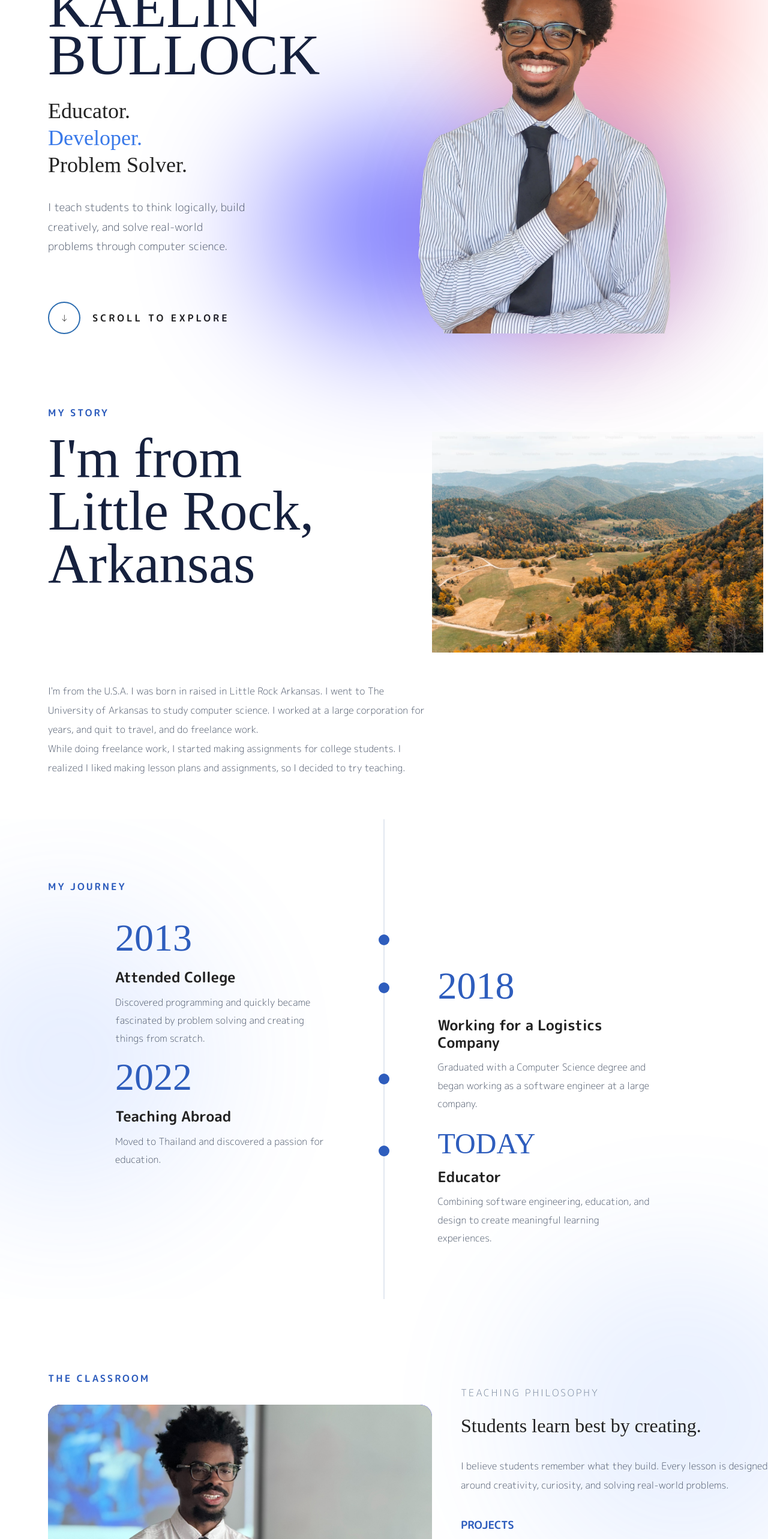
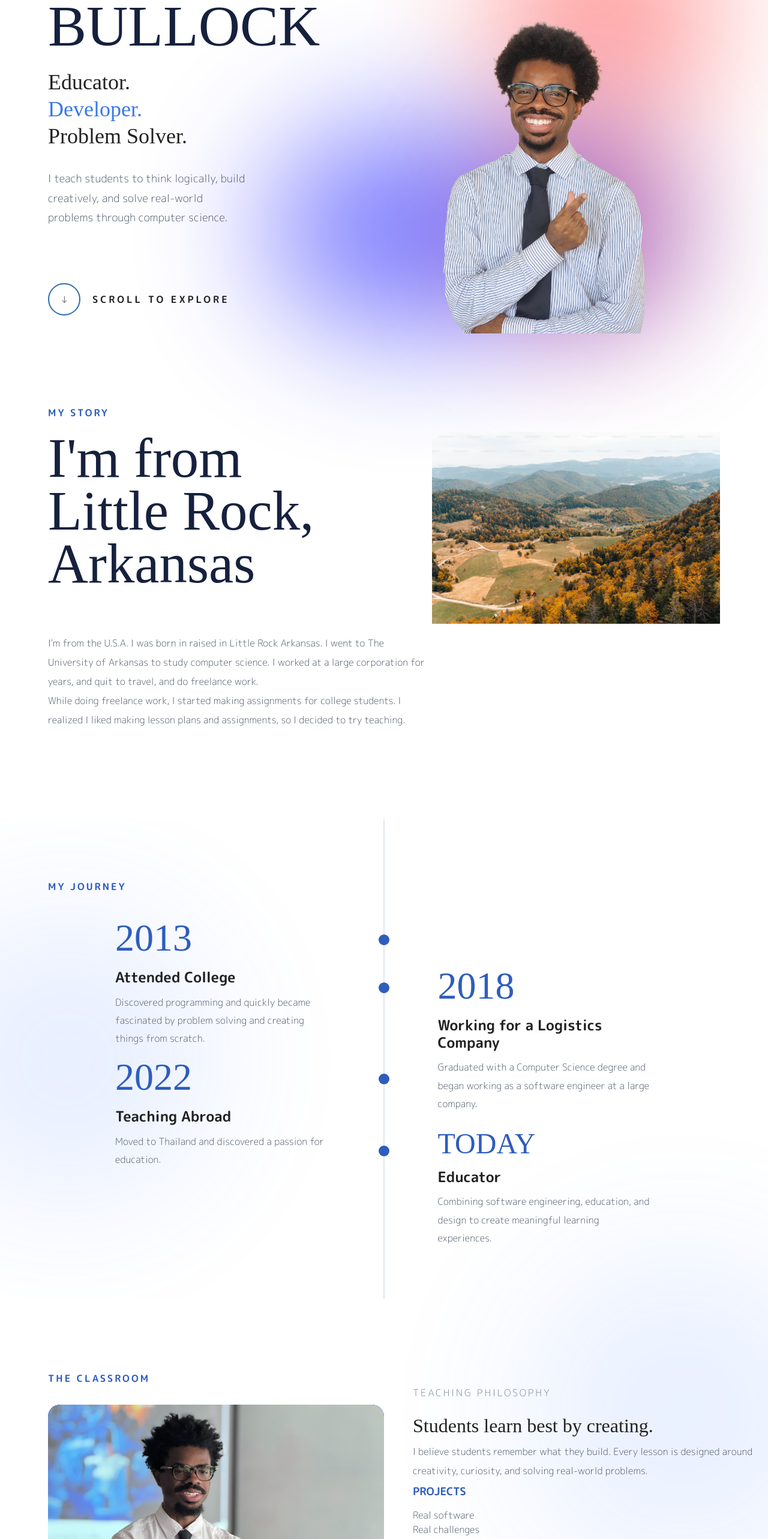
Before and after one commit to KaelinBullock/kaelin-home-v2, a Next.js app: page / in a window 1280 px wide. Shown: the part 234-2800 px from the top of the page at 60% size. Built offline with nearby package versions, Linux system fonts and the light colour scheme.

Commit message:
bug fixes padding

```diff
--- a/components/classroom.js
+++ b/components/classroom.js
@@ -95,10 +95,10 @@ export default function Classroom() {
           mt={3}
           fontFamily="Didot, serif"
           fontWeight="300"
-          fontSize={{md:'3rem', base:'2rem'}}
+          fontSize={{md:'2rem', base:'2rem'}}
           lineHeight=".95"
           color="#16213E"
-          w={{md:'40rem', base:'100%'}}
+          w={{md:'35rem', base:'100%'}}
         >
           Learning should feel like exploration.
         </Heading>
@@ -116,7 +116,7 @@ export default function Classroom() {
             fontFamily="Didot"
             fontWeight="300"
           fontSize="2rem"
-            mb={8}
+            mb={2}
           >
             Students learn
             best by creating.
@@ -125,7 +125,7 @@ export default function Classroom() {
           <Text
             color="gray.600"
             lineHeight="2"
-            mb={10}
+            mb={2}
           >
             I believe students remember what they build.
             Every lesson is designed around creativity,
--- a/components/cover.js
+++ b/components/cover.js
@@ -25,14 +25,13 @@ export default function Cover() {
       >
         <Box
           position="relative"
-          flex="10"
+          flex="5"
           alignContent={{xl:'flex-start', base:'center'}}
-          // bg=
         >
           <Box
             position="relative"
             zIndex={3}
-            pt={{xl:'13rem', base:'7rem'}}
+            pt={{xl:'10rem', base:'7rem'}}
           >
             <Box display="flex">
               <Heading
--- a/components/my-image.js
+++ b/components/my-image.js
@@ -29,7 +29,7 @@ export default function MyImage() {
         alt="Portrait"
         position="absolute"
         bottom={{base:'-.5rem', md:'-.4rem', xl:'0rem'}}
-        h={{xl:'50rem', md:'50rem', base:'26rem'}}
+        h={{xl:'40rem', md:'40rem', base:'26rem'}}
         objectFit="contain"
         zIndex={2}
         clipPath={{md:'inset(0 0 0 0)', xl:'inset(0 0 0 0)', base:'inset(0 0 0 0)'}}
--- a/components/resume.js
+++ b/components/resume.js
@@ -23,13 +23,13 @@ export default function Resume() {
       bg="transparent"
       h={{xl:'100vh', md:'150vh',sm:'260vh',base:'270vh'}}
       pl={{md:'80px', base:'3.5rem'}}
-      py="40px"
+      py="10px"
       position="relative"
     >
       <HStack
         justify="space-between"
         align="start"
-        mb={14}
+        mb={2}
       >
 
         <Box>
--- a/components/story.js
+++ b/components/story.js
@@ -65,7 +65,7 @@ export default function Story() {
               src="/images/Arkansas.webp"
               position="relative"
               alt="TreeImage"
-              h={{xl:'23rem', md:'20rem', base:'12rem'}}
+              h={{xl:'20rem', md:'20rem', base:'12rem'}}
               objectFit="contain"
               zIndex={2}
             />
@@ -73,7 +73,7 @@ export default function Story() {
         </Grid>
 
         <Grid
-          mt="3rem"
+          mt="1rem"
           templateColumns={{med:'1fr 1fr', base:'1fr'}}
         >
           <GridItem w={{md:'50%',base:'70%'}}>
```
